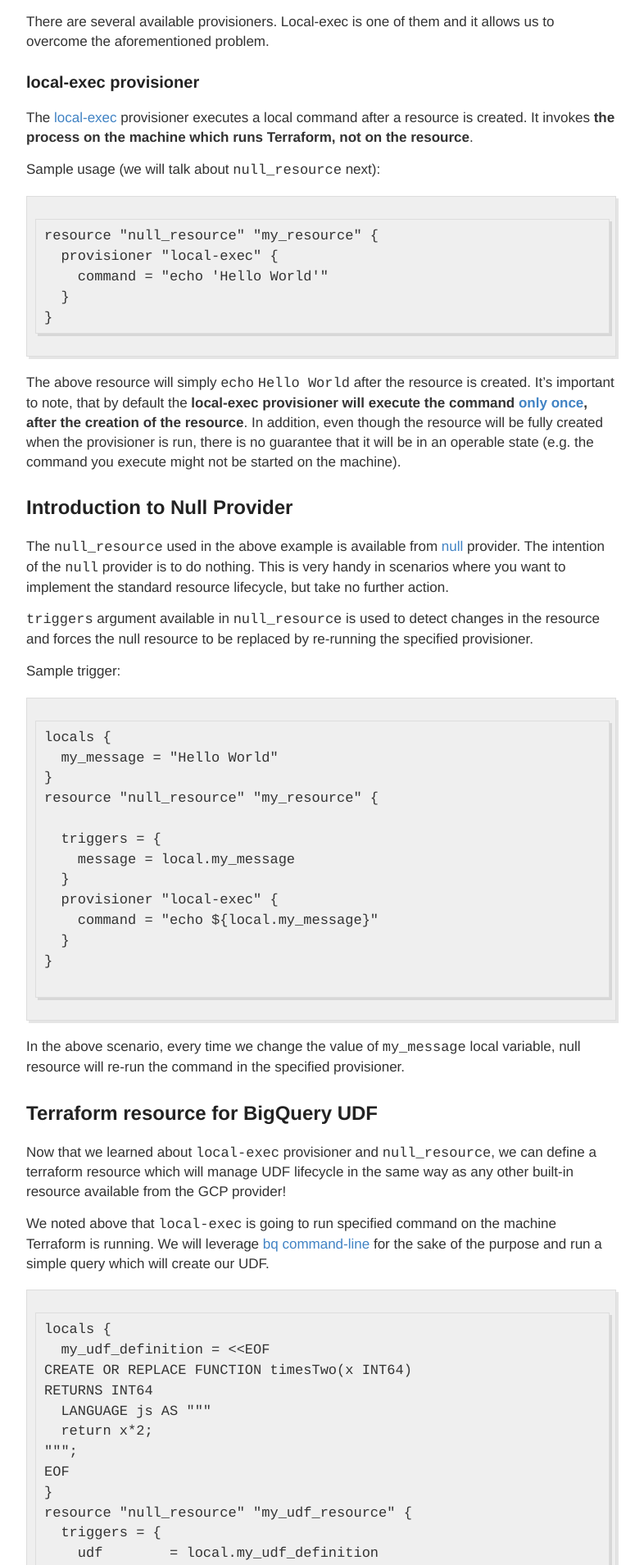
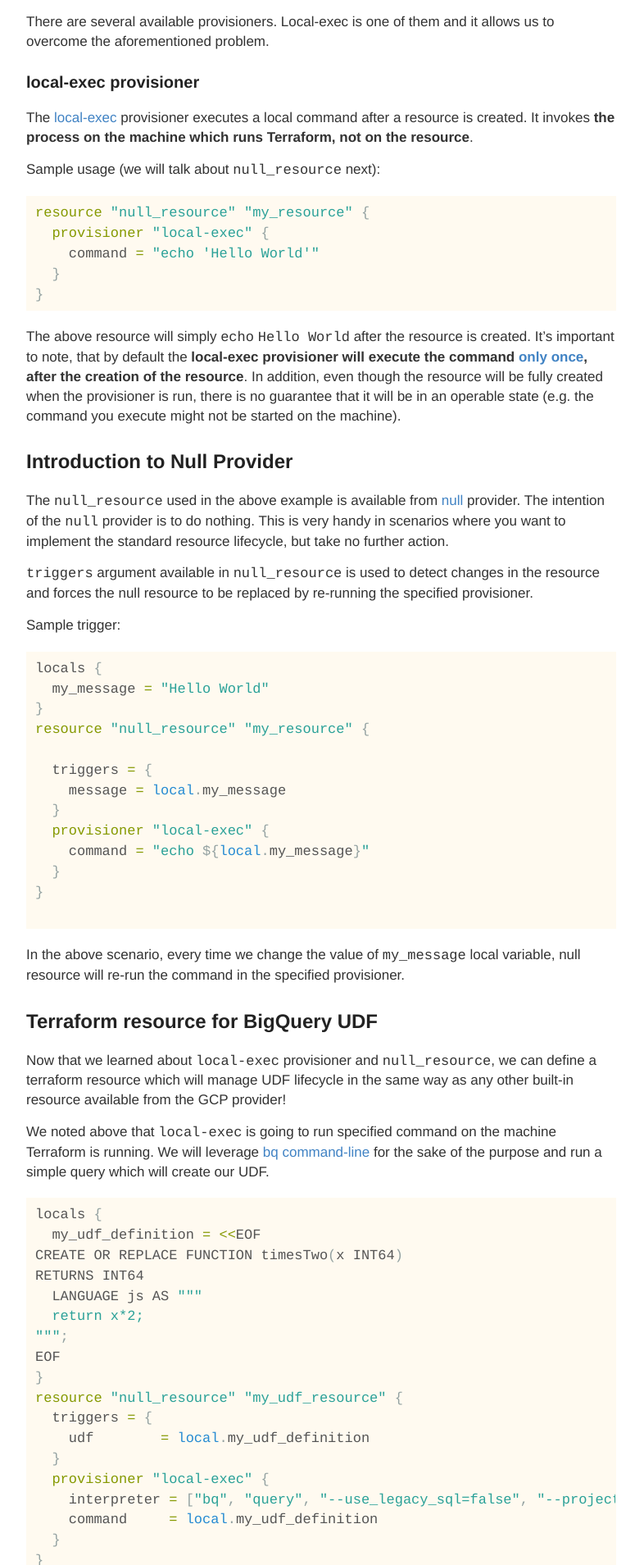
Before and after one commit to vtorosyan/vtorosyan.github.io, a Jekyll site: the page built from _posts/2020/02/2020-02-07-terraform-bigquery-udf.md, in a window 1280 px wide. Shown: the part 581-2490 px from the top of the page at 82% size, without its empty margins (248-1034 px from the left). Built offline with Jekyll 4.4.1, drawn with Linux system fonts in a browser that asks for light colours; comment, search, counter and statistics services are not loaded; some of the changed text lies outside the part shown.

Commit message:
Fixing the markdown highlighting

````diff
--- a/_config.yml
+++ b/_config.yml
@@ -9,7 +9,7 @@ description:
 author:
   name: "Vardan Torosyan"
   email: vardants@gmail.com
-copyright: "(c) Vardan Torosyan, 2016"
+copyright: "(c) Vardan Torosyan, 2020"
 encoding: utf-8
 
 # URL of your avatar or profile pic (you could use your GitHub profile pic)
@@ -60,7 +60,7 @@ baseurl: ""
 permalink: /:title/
 
 # The release of Jekyll Now that you're using
-version: v4.1.0
+version: v1.1.0
 
 # Jekyll 3 now only supports Kramdown for Markdown
 kramdown:
--- a/_posts/2020/02/2020-02-07-terraform-bigquery-udf.md
+++ b/_posts/2020/02/2020-02-07-terraform-bigquery-udf.md
@@ -21,13 +21,14 @@ The [local-exec](https://www.terraform.io/docs/provisioners/local-exec.html){:ta
 
 Sample usage (we will talk about `null_resource` next):
 
-```
+~~~
 resource "null_resource" "my_resource" {
   provisioner "local-exec" {
     command = "echo 'Hello World'"
   }
 }
-```
+~~~
+{: .language-terraform}
 
 The above resource will simply `echo` `Hello World` after the resource is created. It's important to note, that by default the **local-exec provisioner will execute the command [only once](https://www.terraform.io/docs/provisioners/index.html#creation-time-provisioners){:target="_blank"}, after the creation of the resource**. In addition, even though the resource will be fully created when the provisioner is run, there is no guarantee that it will be in an operable state (e.g. the command you execute might not be started on the machine).
 
@@ -55,6 +56,7 @@ resource "null_resource" "my_resource" {
 }
 
 ```
+{: .language-terraform}
 
 In the above scenario, every time we change the value of `my_message` local variable, null resource will re-run the command in the specified provisioner.
 
@@ -85,6 +87,7 @@ resource "null_resource" "my_udf_resource" {
   }
 }
 ```
+{: .language-terraform}
 
 The above definition will run the command everytime the value of `my_udf_definition` is changed and we essentially have the same behaviour as with any other GCP resource.
 
--- a/_sass/_highlights.scss
+++ b/_sass/_highlights.scss
@@ -1,11 +1,8 @@
 
-.highlight {
-  background-color: #efefef;
+pre.highlight {
+  background-color: #FFFAF0;
   padding: 7px 7px 7px 10px;
-  border: 1px solid #ddd;
-  -moz-box-shadow: 3px 3px rgba(0,0,0,0.1);
-  -webkit-box-shadow: 3px 3px rgba(0,0,0,0.1);
-  box-shadow: 3px 3px rgba(0,0,0,0.1);
+  border: 1px solid #FFFAF0;
   margin: 20px 0 20px 0;
   overflow: scroll;
 }
````
Also changed, not shown: subscribed.md (deleted, +0 -8 lines), unsubscribe.md (deleted, +0 -16 lines), unsubscribed.md (deleted, +0 -9 lines), 2 other files.
